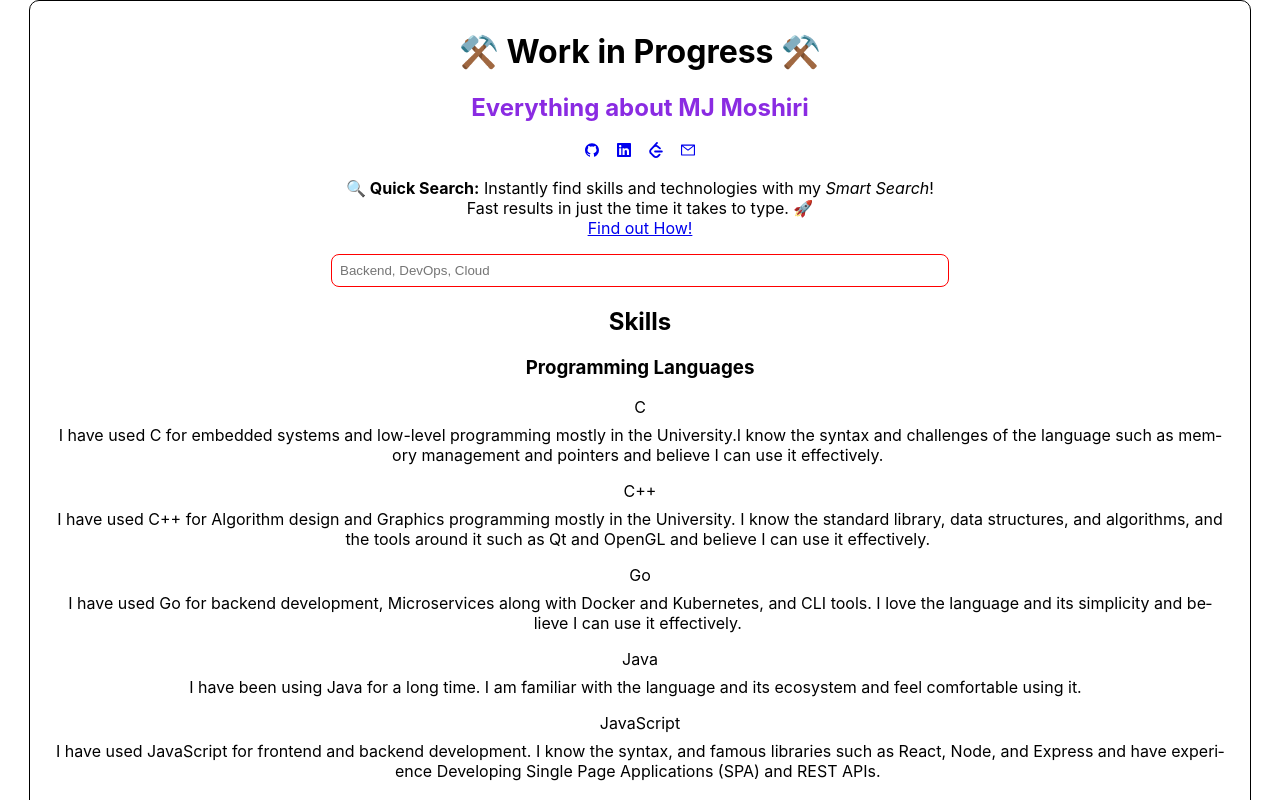
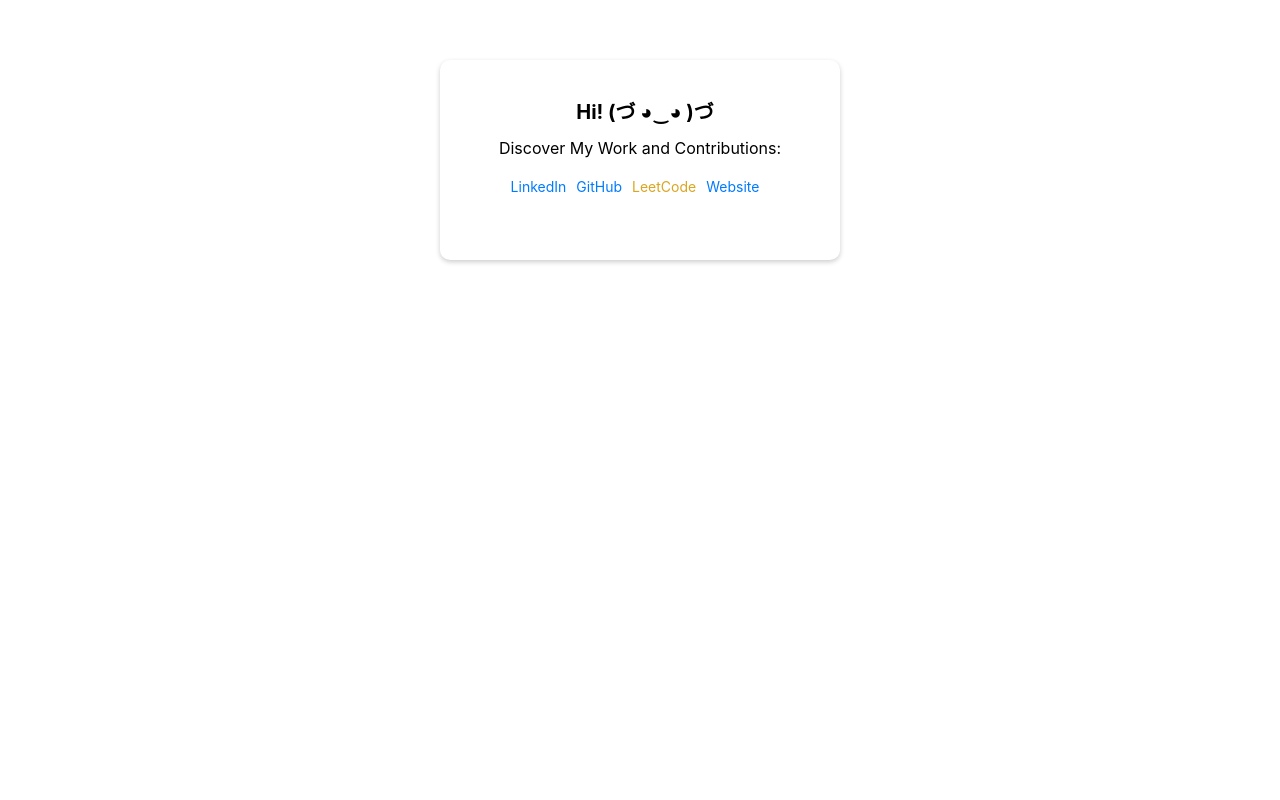
Before and after one commit to MjMoshiri/mjmoshiri.github.io, a React (Create React App) app: page /links in a window 1280 px wide. Shown: the top 800 px of the page. Built offline with nearby package versions, Linux system fonts and the light colour scheme.

Commit message:
add router, link component for resume, extract home component

```diff
--- a/package.json
+++ b/package.json
@@ -11,10 +11,13 @@
     "@types/node": "^16.18.61",
     "@types/react": "^18.2.37",
     "@types/react-dom": "^18.2.15",
+    "@types/react-router-dom": "^5.3.3",
     "react": "^18.2.0",
     "react-dom": "^18.2.0",
     "react-icons": "^4.11.0",
+    "react-router-dom": "^6.19.0",
     "react-scripts": "5.0.1",
+    "react-switch": "^7.0.0",
     "typescript": "^4.9.5",
     "web-vitals": "^2.1.4"
   },
--- a/src/App.css
+++ b/src/App.css
@@ -2,9 +2,7 @@
     text-align: center;
     max-width: 1200px;
     margin: 0 auto;
-    border: 1px solid black;
     border-radius: 10px;
-    padding: 10px;
     min-height: 100vh;
     align-items: center;
     justify-content: center;
--- a/src/App.tsx
+++ b/src/App.tsx
@@ -1,17 +1,11 @@
 import React, {useEffect, useMemo, useState} from 'react';
+import {BrowserRouter as Router, Route, Routes} from 'react-router-dom';
 import './App.css';
-import SearchBar from './components/search-bar';
 import TrieData from "./data/trie-data";
 import {IDataItem, Category} from "./types";
 import {data} from "./data/static-data";
-import Education from "./components/education";
-import Experiences from "./components/experiences";
-import Projects from "./components/projects";
-import Skills from "./components/skills";
-import {AiFillGithub} from "react-icons/ai";
-import {SiLeetcode} from "react-icons/si";
-import {AiOutlineMail} from "react-icons/ai";
-import {FaLinkedin} from "react-icons/fa";
+import LinksPage from "./components/links";
+import Home from "./components/home";
 
 const prepareData = () => {
     const fullData = new Map<Category, IDataItem[]>();
@@ -75,47 +69,14 @@ const App: React.FC = () => {
         setFilteredItems(newFilteredItems);
     };
     return (
-        <div className="App">
-            <h1>⚒️ Work in Progress ⚒️</h1>
-            <h2 style={
-                {color: "blueviolet"}
-            }
-            >Everything about MJ Moshiri</h2>
-            <div style={
-                {
-                    display: "flex",
-                    justifyContent: "center",
-                    alignItems: "center",
-                    margin: "1rem",
-                    gap: "1rem",
-                }
-            }>
-                <a href="https://github.com/mjmoshiri" target="_blank" rel="noopener noreferrer">
-                    <AiFillGithub/>
-                </a>
-                <a href="https://www.linkedin.com/in/mjmoshiri/" target="_blank" rel="noopener noreferrer">
-                    <FaLinkedin/>
-                </a>
-                <a href="https://leetcode.com/mjmtg/" target="_blank" rel="noopener noreferrer">
-                    <SiLeetcode/>
-                </a>
-                <a href="mailto:thisismjmoshiri@gmail.com" target="_blank" rel="noopener noreferrer">
-                    <AiOutlineMail/>
-                </a>
+        <Router>
+            <div className="App">
+                <Routes>
+                    <Route path="/" element={<Home handleSearch={handleSearch} filteredItems={filteredItems}/>}/>
+                    <Route path="/links" element={<LinksPage/>}/>
+                </Routes>
             </div>
-            <p><strong>🔍 Quick Search:</strong> Instantly find skills and technologies with my <em>Smart Search</em>!
-                <br/>Fast results in just the time it takes to type. 🚀 <br/>
-                <a href="https://github.com/MjMoshiri/resume?tab=readme-ov-file#search-function" target="_blank" rel="noreferrer">Find out How!</a></p>
-            <SearchBar onSearch={handleSearch}/>
-            {filteredItems.has(Category.Skills) &&
-                <Skills items={filteredItems.get(Category.Skills)!} title="Skills"/>}
-            {filteredItems.has(Category.Experience) &&
-                <Experiences items={filteredItems.get(Category.Experience)!} title="Experience"/>}
-            {filteredItems.has(Category.Projects) &&
-                <Projects items={filteredItems.get(Category.Projects)!} title="Projects"/>}
-            {filteredItems.has(Category.Education) &&
-                <Education items={filteredItems.get(Category.Education)!} title="Education"/>}
-        </div>
+        </Router>
     );
 
 
--- /dev/null
+++ b/src/components/home.tsx
@@ -0,0 +1,58 @@
+import React from 'react';
+import { AiFillGithub, AiOutlineMail } from "react-icons/ai";
+import { FaLinkedin } from "react-icons/fa";
+import { SiLeetcode } from "react-icons/si";
+import SearchBar from "./search-bar";
+import { Category } from "../types";
+import Skills from "./skills";
+import Experiences from "./experiences";
+import Projects from "./projects";
+import Education from "./education";
+
+interface HomeProps {
+    handleSearch: (searchTerm: string) => void;
+    filteredItems: Map<Category, any[]>;
+}
+
+const Home: React.FC<HomeProps> = ({ handleSearch, filteredItems }) => {
+    return (
+        <div>
+            <h1>⚒️ Work in Progress ⚒️</h1>
+            <h2 style={{ color: "blueviolet" }}>Everything about MJ Moshiri</h2>
+            <div style={{
+                display: "flex",
+                justifyContent: "center",
+                alignItems: "center",
+                margin: "1rem",
+                gap: "1rem",
+            }}>
+                <a href="https://github.com/mjmoshiri" target="_blank" rel="noopener noreferrer">
+                    <AiFillGithub />
+                </a>
+                <a href="https://www.linkedin.com/in/mjmoshiri/" target="_blank" rel="noopener noreferrer">
+                    <FaLinkedin />
+                </a>
+                <a href="https://leetcode.com/mjmtg/" target="_blank" rel="noopener noreferrer">
+                    <SiLeetcode />
+                </a>
+                <a href="mailto:thisismjmoshiri@gmail.com" target="_blank" rel="noopener noreferrer">
+                    <AiOutlineMail />
+                </a>
+            </div>
+            <p><strong>🔍 Quick Search:</strong> Instantly find skills and technologies with my <em>Smart Search</em>!
+                <br />Fast results in just the time it takes to type. 🚀 <br />
+                <a href="https://github.com/MjMoshiri/resume?tab=readme-ov-file#search-function" target="_blank" rel="noreferrer">Find out How!</a></p>
+            <SearchBar onSearch={handleSearch} />
+            {filteredItems.has(Category.Skills) &&
+                <Skills items={filteredItems.get(Category.Skills)!} title="Skills" />}
+            {filteredItems.has(Category.Experience) &&
+                <Experiences items={filteredItems.get(Category.Experience)!} title="Experience" />}
+            {filteredItems.has(Category.Projects) &&
+                <Projects items={filteredItems.get(Category.Projects)!} title="Projects" />}
+            {filteredItems.has(Category.Education) &&
+                <Education items={filteredItems.get(Category.Education)!} title="Education" />}
+        </div>
+    );
+};
+
+export default Home;
--- /dev/null
+++ b/src/components/links.tsx
@@ -0,0 +1,74 @@
+import React from 'react';
+
+const LinksPage: React.FC = () => {
+    return (
+        <div style={styles.pageContainer}>
+            <div style={styles.cardContainer}>
+                <div style={styles.profileContainer}>
+                    <p style={styles.paragraph}>
+                    <h1 style={styles.profileName}>Hi! (づ ◕‿◕ )づ</h1>
+                        Discover My Work and Contributions:
+                    </p>
+                </div>
+                <div style={styles.linksContainer}>
+                    <a href="https://linkedin.com/in/MJMoshiri" target="_blank" rel="noopener noreferrer" style={styles.link}>LinkedIn</a>
+                    <a href="https://github.com/MJMoshiri" target="_blank" rel="noopener noreferrer" style={styles.link}>GitHub</a>
+                    <a href="https://leetcode.com/MJMTG" target="_blank" rel="noopener noreferrer" style={{ ...styles.link, color: 'goldenrod' }}>LeetCode</a>
+                    <a href="https://mjmoshiri.github.io" target="_blank" rel="noopener noreferrer" style={styles.link}>Website</a>
+                </div>
+            </div>
+        </div>
+    );
+};
+
+const styles = {
+    pageContainer: {
+    display: 'flex',
+    justifyContent: 'center',
+    backgroundColor: '#fff',
+    width: '400px',
+    height: '200px',
+    maxHeight: '400px',
+    maxWidth: '400px',
+    borderRadius: '10px',
+    margin: '5% auto',
+    boxShadow: '0px 2px 5px 0px rgba(0, 0, 0, 0.2)',
+},
+cardContainer: {
+    display: 'flex',
+        flexDirection: 'column' as 'column',
+        alignItems: 'center',
+        padding: '20px',
+},
+    paragraph: {
+    fontSize: '16px',
+        textAlign: 'center' as 'center',
+        marginBottom: '0',
+    },
+profileContainer: {
+    display: 'flex',
+    alignItems: 'center',
+    marginBottom: '20px',
+},
+profileName: {
+    fontSize: '20px',
+    fontWeight: 'bold',
+    marginLeft: '10px',
+    marginTop: '0',
+},
+linksContainer: {
+    display: 'flex',
+    flexDirection: 'row' as 'row',
+    justifyContent: 'space-between',
+    flexWrap: 'wrap' as 'wrap',
+},
+link: {
+    fontSize: '14px',
+        color: '#007bff',
+        textDecoration: 'none',
+        marginRight: '10px',
+        marginBottom: '10px',
+},
+};
+
+export default LinksPage;
```
Also changed, not shown: 1 other file (tests, documents, lock files or other folders).
